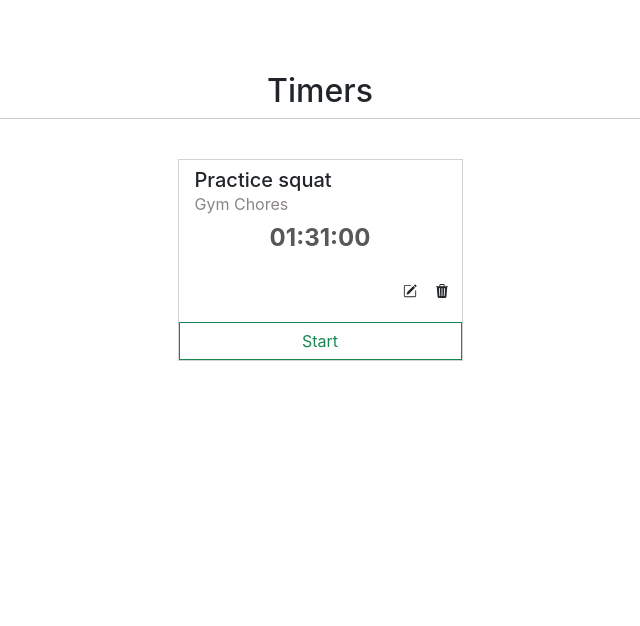
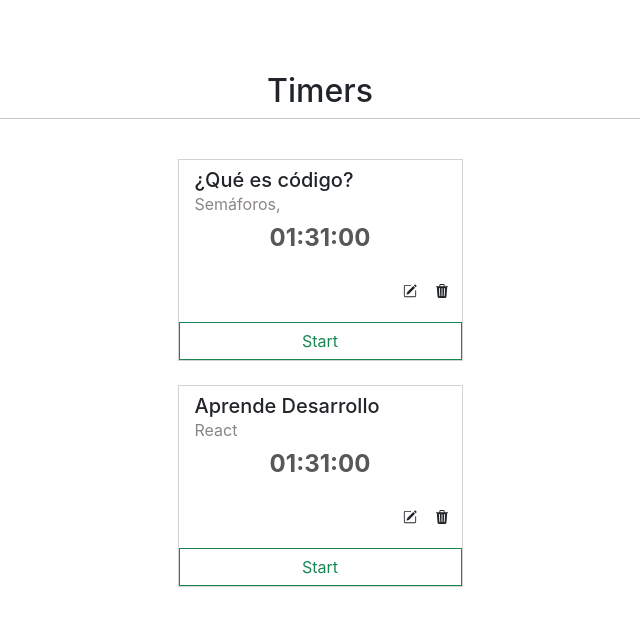
Before and after one commit to acuellarh/React-hooks-chrometer, a React (Create React App) app: page / in a window 1280 px wide. Shown: the top 626 px of the page, without its empty margins (320-960 px from the left). Built offline with nearby package versions, Linux system fonts and the light colour scheme.

Commit message:
list the timers with map

```diff
--- a/src/App.js
+++ b/src/App.js
@@ -1,12 +1,22 @@
+import { useState } from "react";
 import { Timers } from "./components/Timers";
 import { Title } from "./components/Title";
+import initialList from "./Database/data.json"
+
+
 
 
 function App() {
+
+  const [timerList, setTimerList] = useState(initialList);
+
+
   return (
     <div className="container">
       <Title/>
-      <Timers/>
+      <Timers
+        timerList={timerList}
+      />
     </div>
   );
 }
--- /dev/null
+++ b/src/Database/data.json
@@ -0,0 +1,12 @@
+[
+  {
+    "id": 1,
+    "title": "¿Qué es código?",
+    "description": "Semáforos,"
+  },
+  {
+    "id": 4,
+    "title": "Aprende Desarrollo",
+    "description": "React"
+  }
+]
--- /dev/null
+++ b/src/components/TimerBox.js
@@ -0,0 +1,26 @@
+import { DeleteIcon } from "./DeleteIcon"
+import { EditIcon } from "./EditIcon"
+
+
+
+export const TimerBox = ({key, timerItem}) => {
+  let {id, title, description} = timerItem
+  return (
+    <div className="row d-flex justify-content-center mt-4">
+      <div className="col-3 px-0 border gray-light-border">
+        <h2 className="h5 px-3 pt-2 mb-0">{title}</h2>
+        <p className="px-3 mt-0 gray-light-color mb-1">{description}</p>
+        <div className="px-3">
+          <p className="gray-dark-color fs-4 fw-bolder d-flex justify-content-center">01:31:00</p>
+        </div>
+        <div className="mb-3 d-flex flex-row-reverse mx-1">
+          <DeleteIcon/>
+          <EditIcon/>
+        </div>
+        <div className="d-grid gap-2">
+          <button type="button" class="btn btn-outline-success rounded-0">Start</button>
+        </div>
+      </div>
+    </div>
+  )
+}
--- a/src/components/Timers.js
+++ b/src/components/Timers.js
@@ -1,25 +1,20 @@
-import { DeleteIcon } from "./DeleteIcon"
-import { EditIcon } from "./EditIcon"
+import { TimerBox } from "./TimerBox"
 
-export const Timers = () => {
+export const Timers = ({timerList}) => {
   return(
     <>
-      <div className="row d-flex justify-content-center mt-4">
-        <div className="col-3 px-0 border gray-light-border">
-          <h2 className="h5 px-3 pt-2 mb-0">Practice squat</h2>
-          <p className="px-3 mt-0 gray-light-color mb-1">Gym Chores</p>
-          <div className="px-3">
-            <p className="gray-dark-color fs-4 fw-bolder d-flex justify-content-center">01:31:00</p>
-          </div>
-          <div className="mb-3 d-flex flex-row-reverse mx-1">
-            <DeleteIcon/>
-            <EditIcon/>
-          </div>
-          <div className="d-grid gap-2">
-            <button type="button" class="btn btn-outline-success rounded-0">Start</button>
-          </div>
-        </div>
-      </div>
+      {
+        timerList.length > 0 ? (
+          timerList.map((timerItem) => (
+            <TimerBox
+              key={timerItem.id}
+              timerItem={timerItem}
+            />
+          ))
+        )
+        :
+        <h2>No projects</h2>
+      }
     </>
   )
 }
```
